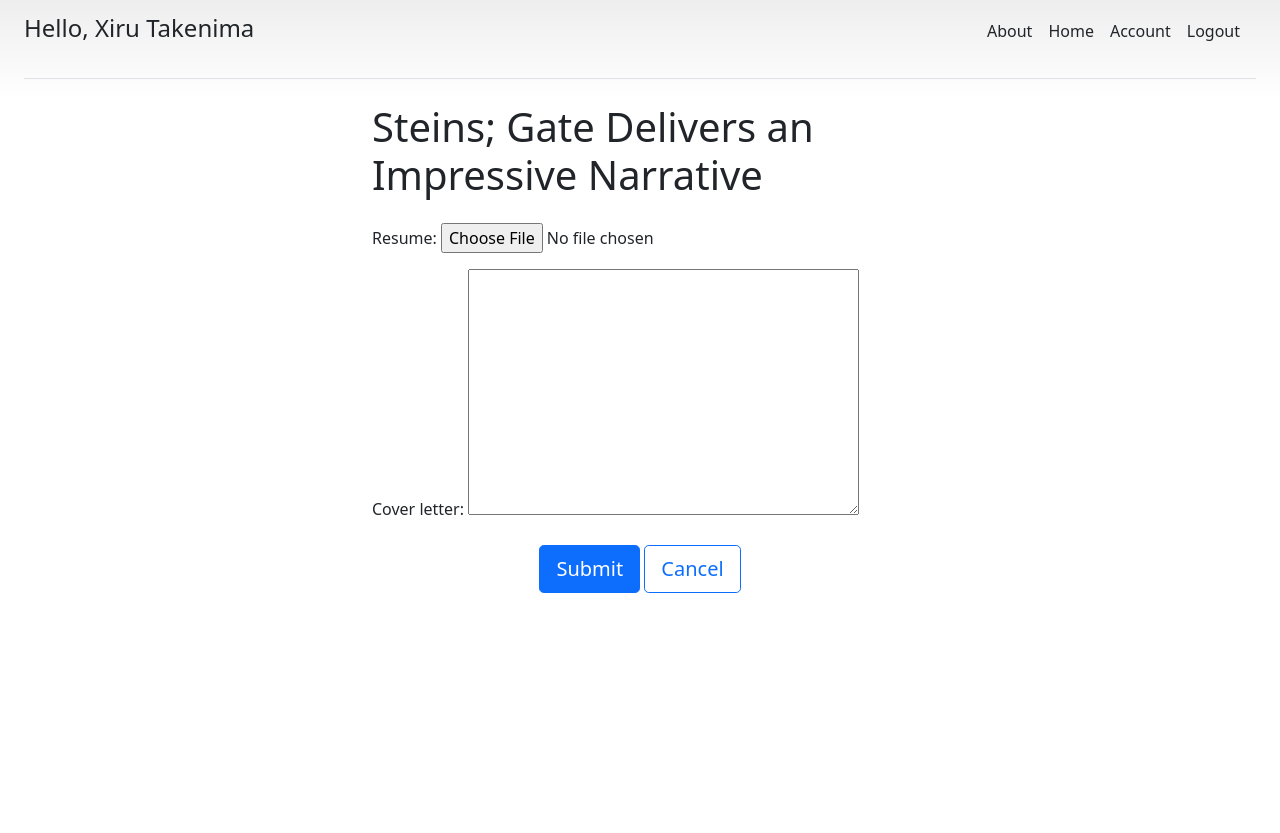
After one commit to kev0051/accessible-opportunity, a Django app: page /blog/apply_job_view/8 in a window 1280 px wide. The commit adds this page. Shown: the top 833 px of the page. Run offline with Django 4.2, Linux system fonts and the light colour scheme; a user stored in the database is signed in; data comes from the database, SQL or seed files in the repository; some libraries are stand-ins or nearby versions.

Commit message:
restoring apply_view

```diff
--- a/src/blog/forms.py
+++ b/src/blog/forms.py
@@ -27,3 +27,7 @@
 		if commit:
 			blog_post.save()
 		return blog_post
+
+class ApplyJobForm(forms.Form):
+    resume = forms.FileField(label='Resume', required=True)
+    cover_letter = forms.CharField(widget=forms.Textarea, label='Cover letter', max_length=2000, required=True)
--- a/src/blog/models.py
+++ b/src/blog/models.py
@@ -5,6 +5,8 @@
 from django.conf import settings
 from django.db.models.signals import post_delete, pre_save
 from django.dispatch import receiver
+from django.contrib.auth.decorators import login_required
+
 
 # method for upload location
 
@@ -47,3 +49,20 @@
 		instance.slug = slugify(instance.author.username + "-" + instance.title)
 
 pre_save.connect(pre_save_blog_post_receiver, sender=BlogPost)
+
+@login_required
+def apply_job_view(request, pk):
+    post = get_object_or_404(BlogPost, pk=pk)
+
+    if request.method == 'POST':
+        form = ApplyJobForm(request.POST, request.FILES)
+        if form.is_valid():
+            # do something with the form data
+            # for example, save it to a model object or send an email
+            # then redirect to a success page
+            messages.success(request, 'Your application has been submitted successfully!')
+            return redirect('blog_detail', pk=pk)
+    else:
+        form = ApplyJobForm()
+
+    return render(request, 'blog/apply_job.html', {'form': form, 'post': post})
--- /dev/null
+++ b/src/blog/templates/blog/apply_job.html
@@ -0,0 +1,21 @@
+{% extends 'base.html' %}
+
+{% block content %}
+<div class="container">
+  <div class="row justify-content-center">
+    <div class="col-lg-7">
+      <h1 class="mb-4">{{ post.title }}</h1>
+
+      <form method="post" enctype="multipart/form-data">
+        {% csrf_token %}
+        {{ form.as_p }}
+
+        <div class="form-group text-center mt-4">
+          <button class="btn btn-primary btn-lg" type="submit">Submit</button>
+          <a class="btn btn-outline-primary btn-lg ml-3" href="{% url 'home' %}">Cancel</a>
+        </div>
+      </form>
+    </div>
+  </div>
+</div>
+{% endblock content %}
--- a/src/blog/templates/blog/detail_blog.html
+++ b/src/blog/templates/blog/detail_blog.html
@@ -30,7 +30,9 @@
 				</form>
 			  {% endif %}
 {% if not request.user.is_poster %}
-    <button class="btn btn-primary">Apply</button>
+<div class="form-group d-inline-block">
+     <a class="btn btn-lg btn-primary" href="{% url 'blog:apply' pk=blog_post.pk %}">Apply</a>
+ </div>
 {% endif %}
 			</div>
 			<div class="card-footer text-muted">
--- a/src/blog/urls.py
+++ b/src/blog/urls.py
@@ -4,6 +4,7 @@
 	detail_blog_view,
 	edit_blog_view,
     delete_blog_view,
+    apply_job_view,
 )
 
 app_name = 'blog'
@@ -13,4 +14,5 @@
     path('<slug>/', detail_blog_view, name="detail"),
     path('<slug>/edit/', edit_blog_view, name="edit"),
     path('<slug>/delete/', delete_blog_view, name="delete"),
+    path('apply_job_view/<int:pk>', apply_job_view, name="apply"),
  ]
--- a/src/blog/views.py
+++ b/src/blog/views.py
@@ -3,9 +3,11 @@
 from django.http import HttpResponse
 
 from blog.models import BlogPost
-from blog.forms import CreateBlogPostForm, UpdateBlogPostForm
+from blog.forms import CreateBlogPostForm, UpdateBlogPostForm, ApplyJobForm
 from account.models import Account
 
+from django.contrib.auth.decorators import login_required
+from django.contrib import messages
 
 def create_blog_view(request):
 
@@ -100,3 +102,20 @@
     else:
         # Redirect to the blog post detail page
         return redirect('detail_blog_view', slug=slug)
+
+@login_required
+def apply_job_view(request, pk):
+    post = get_object_or_404(BlogPost, pk=pk)
+
+    if request.method == 'POST':
+        form = ApplyJobForm(request.POST, request.FILES)
+        if form.is_valid():
+            # do something with the form data
+            # for example, save it to a model object or send an email
+            # then redirect to a success page
+            messages.success(request, 'Your application has been submitted successfully!')
+            return redirect('blog_detail', pk=pk)
+    else:
+        form = ApplyJobForm()
+
+    return render(request, 'blog/apply_job.html', {'form': form, 'post': post})
```
